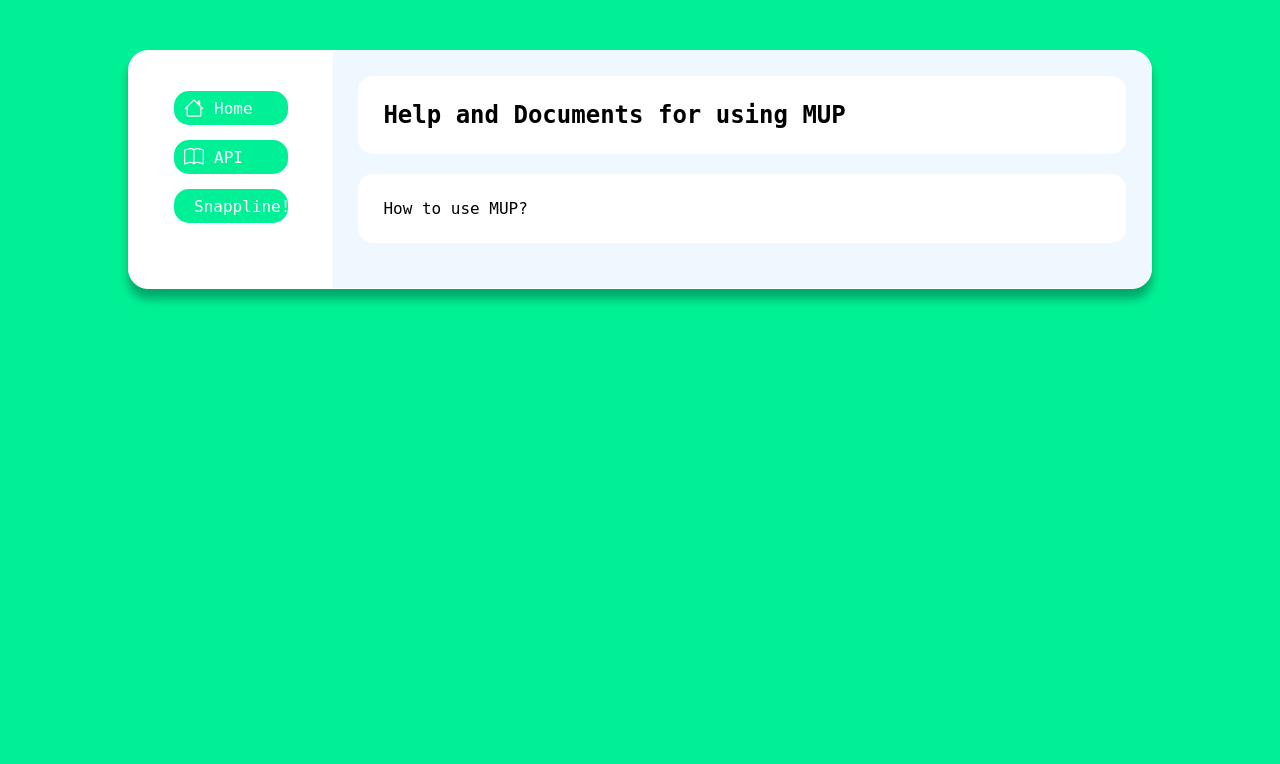
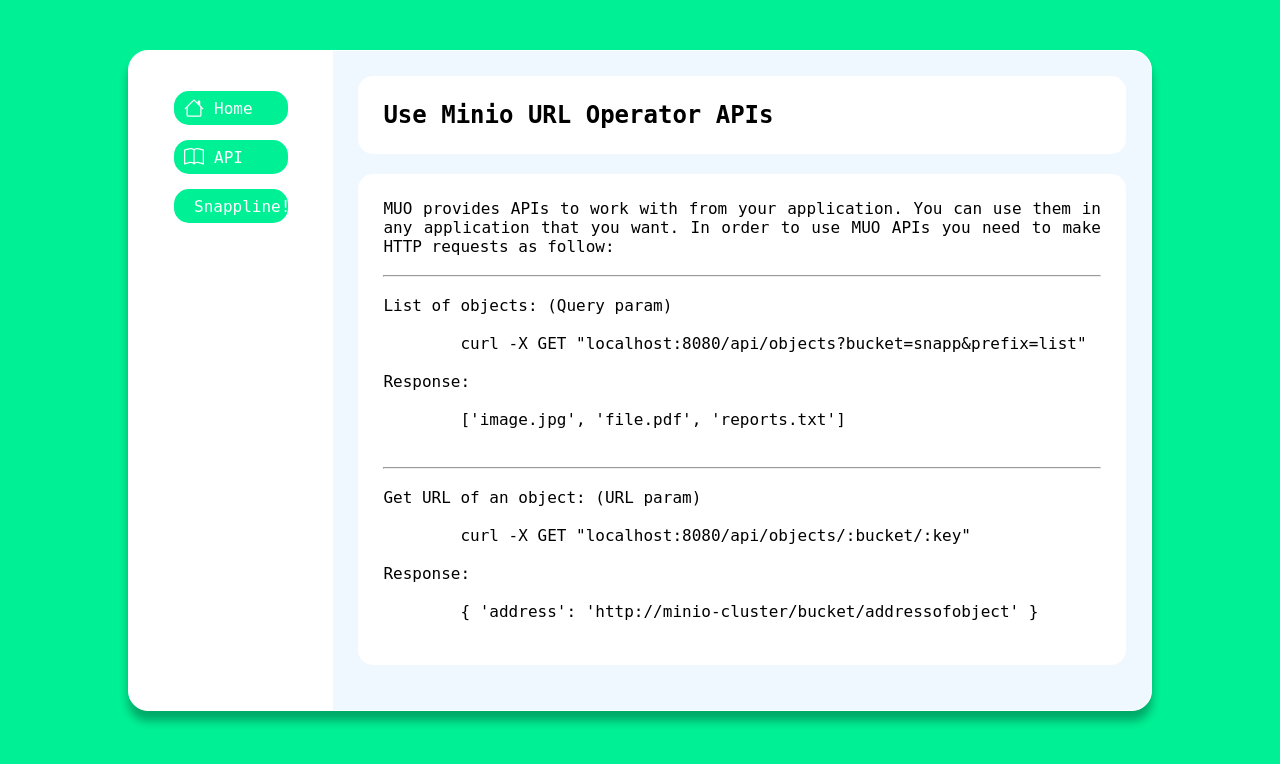
Before and after one commit to amirhnajafiz/minio-url-operator, a Flask app: page /docs in a window 1280 px wide. Shown: the top 764 px of the page. Run offline with Flask 3, Linux system fonts and the light colour scheme; parts of the project's set-up code (start-up, migrations or seed data) failed here and were passed over.

Commit message:
add: help page

```diff
--- a/web/template/help.j2
+++ b/web/template/help.j2
@@ -3,11 +3,34 @@
 {% block content %}
 
 <h2 class="page-header">
-    Help and Documents for using MUP
+    Use Minio URL Operator APIs
 </h2>
 
 <div class="row page-description">
-    How to use MUP?
+    MUO provides APIs to work with from your application. You can use them
+    in any application that you want. In order to use MUO APIs
+    you need to make HTTP requests as follow:<br /><br />
+    <hr />
+    <br />
+    List of objects: (Query param)<br /><br />
+    <pre>
+        curl -X GET "localhost:8080/api/objects?bucket=snapp&prefix=list"
+    </pre>
+    Response:<br /><br />
+    <pre>
+        ['image.jpg', 'file.pdf', 'reports.txt']
+    </pre>
+    <br />
+    <hr />
+    <br />
+    Get URL of an object: (URL param)<br /><br />
+    <pre>
+        curl -X GET "localhost:8080/api/objects/:bucket/:key"
+    </pre>
+    Response:<br /><br />
+    <pre>
+        { 'address': 'http://minio-cluster/bucket/addressofobject' }
+    </pre>
 </div>
 
 {% endblock content %}
```
